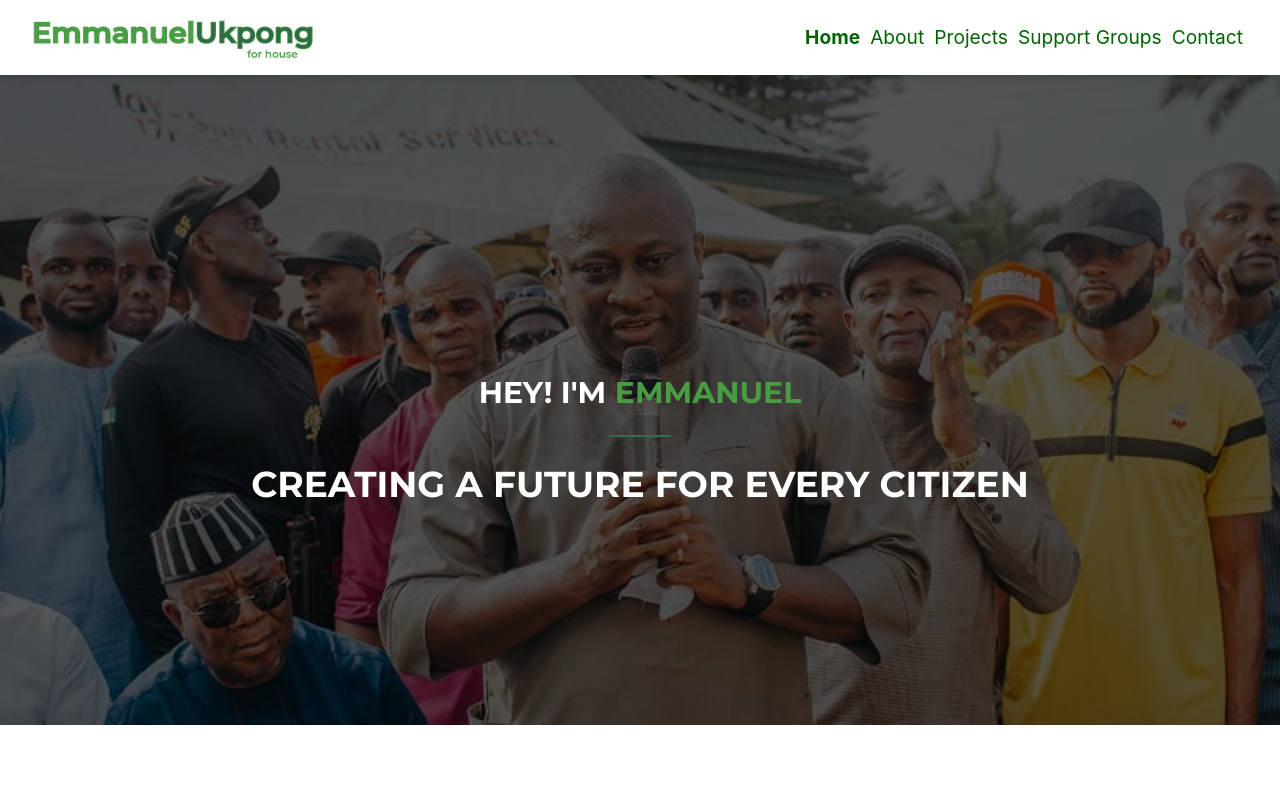
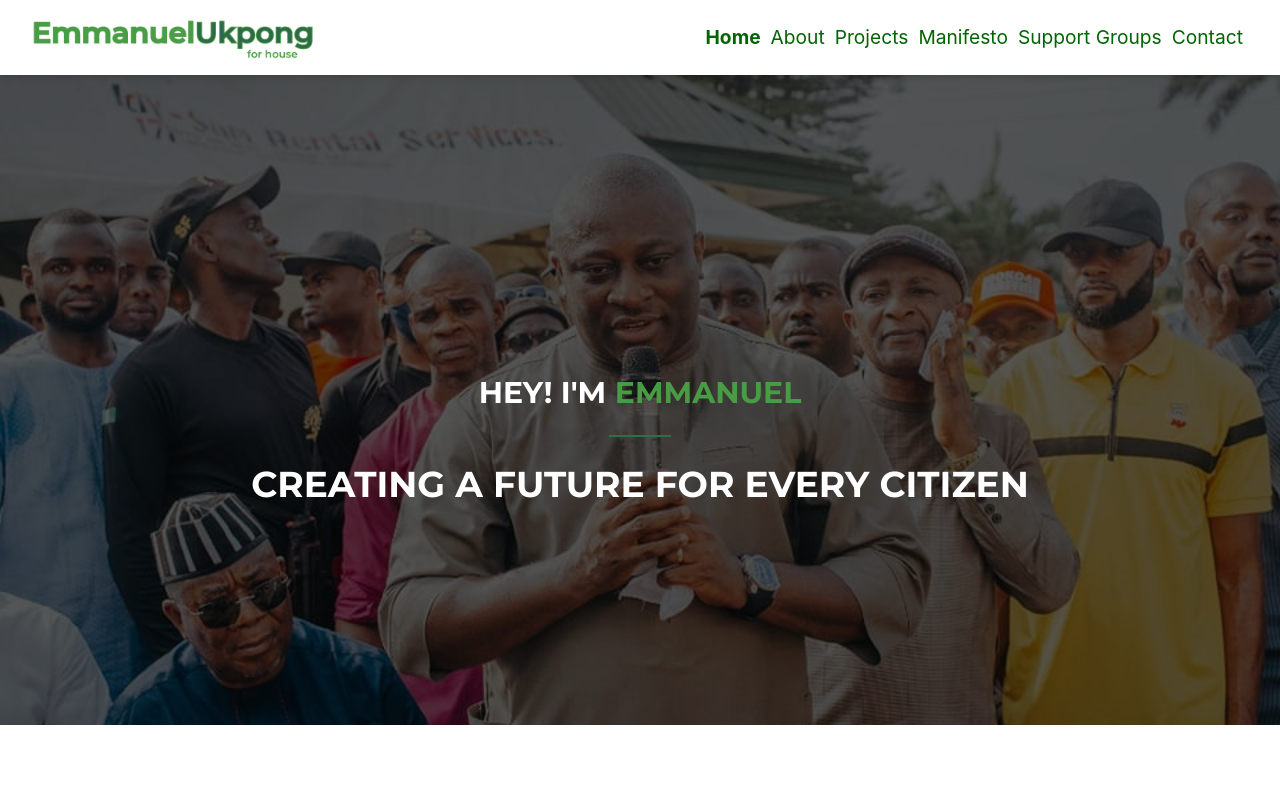
Before and after one commit to codetective/macaire-nextjs, a Next.js app: page / in a window 1280 px wide. Shown: the top 800 px of the page. Built offline with nearby package versions, Linux system fonts and the light colour scheme.

Commit message:
added support pages

```diff
--- a/components/nav/NavMD.jsx
+++ b/components/nav/NavMD.jsx
@@ -32,6 +32,9 @@ function NavMD(props) {
         <NavLink href="/projects" style={navStyle} linkClass="link-md">
           <Text className="afont">Projects</Text>
         </NavLink>
+        <NavLink href="/manifesto" style={navStyle} linkClass="link-md">
+          <Text className="afont">Manifesto</Text>
+        </NavLink>
         <NavLink href="/support" style={navStyle} linkClass="link-md">
           <Text className="afont">Support Groups</Text>
         </NavLink>
--- a/components/nav/NavSMDrawer.jsx
+++ b/components/nav/NavSMDrawer.jsx
@@ -42,6 +42,9 @@ function NavSMDrawer(props) {
             <NavLink href="/projects" style={navStyle} linkClass="link-md">
               <Text className="afont">Projects</Text>
             </NavLink>
+            <NavLink href="/manifesto" style={navStyle} linkClass="link-md">
+              <Text className="afont">Manifesto</Text>
+            </NavLink>
             <NavLink href="/support" style={navStyle} linkClass="link-md">
               <Text className="afont">Support Groups</Text>
             </NavLink>
```
